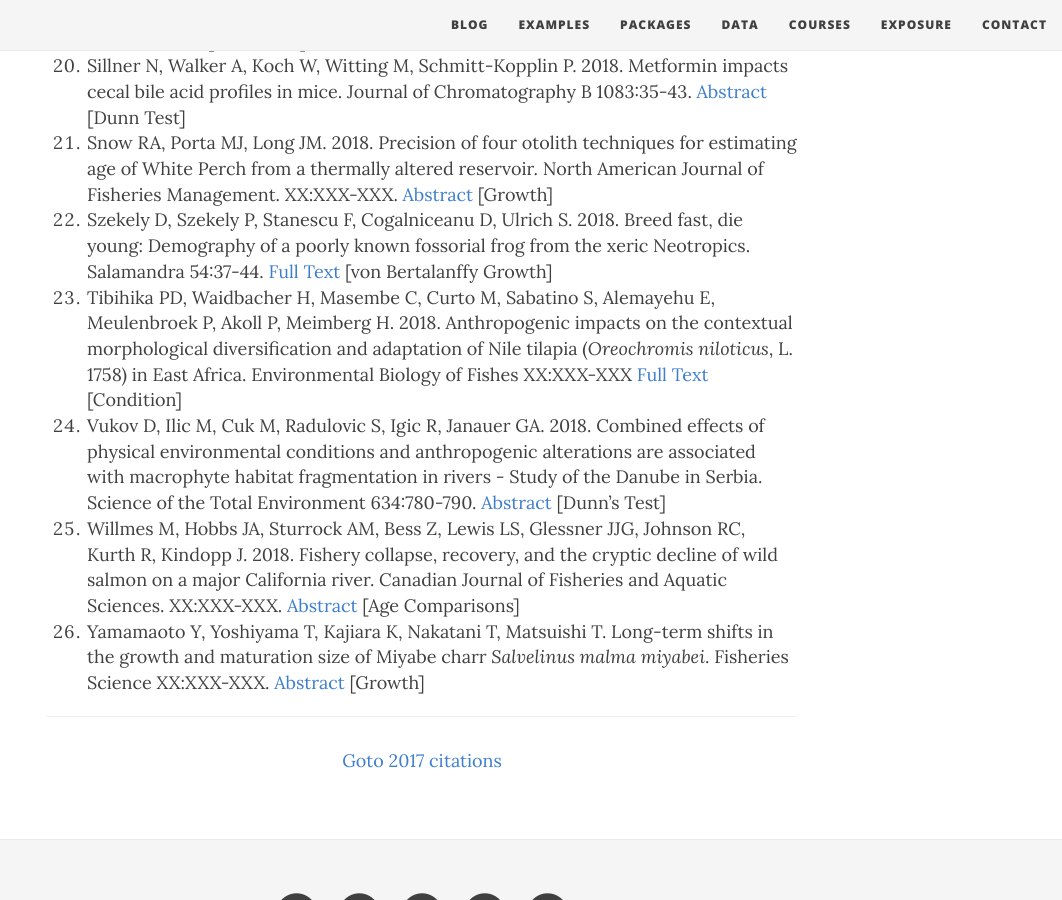
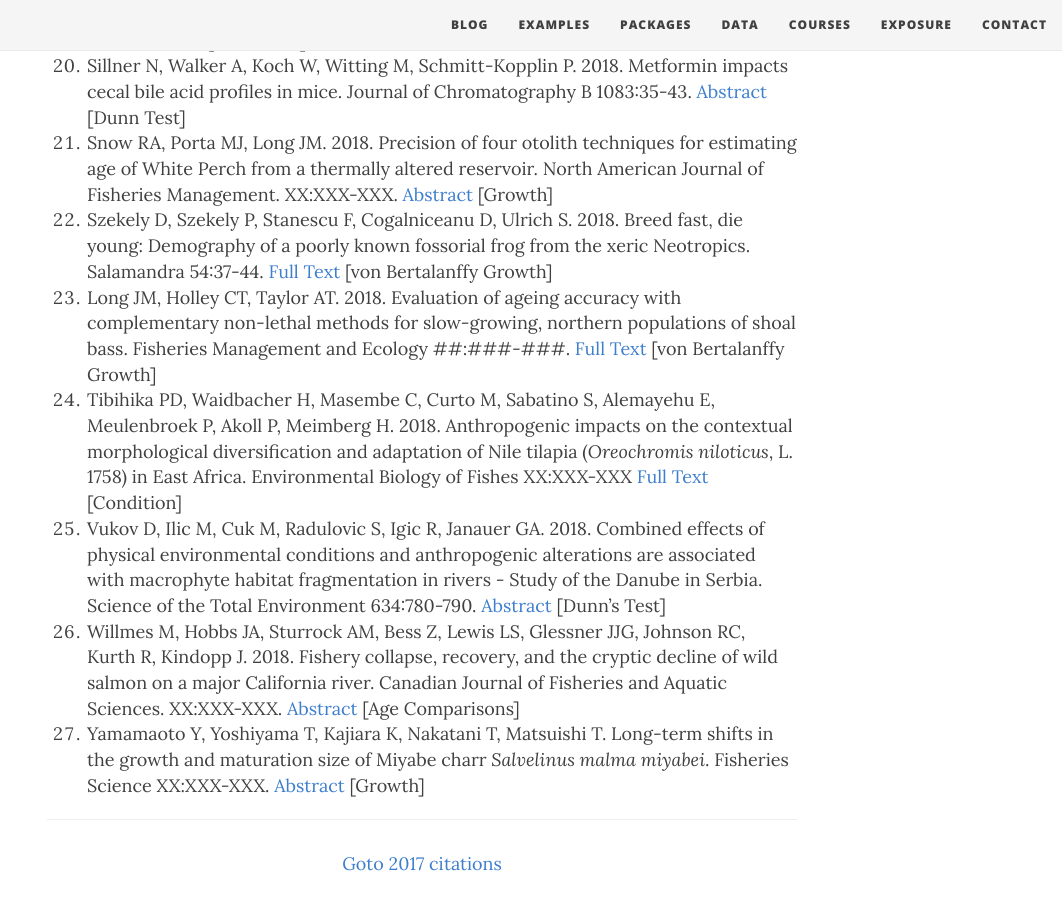
Before and after one commit to droglenc/fishR, a Jekyll site: the page built from exposure/exposure-citations18.md, in a window 1280 px wide and 900 px high, scrolled down 2144 px. Shown: the whole window, without its empty margins (218-1280 px from the left). Built offline with Jekyll 4.4.1, drawn with Linux system fonts in a browser that asks for light colours; nearby versions of some CDN libraries; some of the changed lines change nothing that is shown.

Commit message:
Added citation

```diff
--- a/exposure/exposure-citations18.md
+++ b/exposure/exposure-citations18.md
@@ -5,7 +5,7 @@ subtitle: fishR and FSA is Being Used!!
 css: "/css/exposure-citation.css"
 ---
 
-The [**IFAR** book](http://derekogle.com/IFAR/), **fishR** website, or the **FSA** package were cited in the following <span id="contact-div">26</span> publications.
+The [**IFAR** book](http://derekogle.com/IFAR/), **fishR** website, or the **FSA** package were cited in the following <span id="contact-div">27</span> publications.
 
 1. Agbani PO, Kafoutchoni KM, Salako KV, Gbedomon RC, Kegbe AM, Karen H, Sinsin B. 2018. Traditional ecological knowledge-based assessment of threatened woody species and their potential substitutes in the Atakora mountain chain, a threatened hotspot of biodiversity in Northwestern Benin, West Africa. Journal of Ethnobiology and Ethnomedicine 14:21. [Full Text](https://ethnobiomed.biomedcentral.com/articles/10.1186/s13002-018-0219-6) [Dunn's Test]
 1. Babaluk JA, Knopp JA, Reist JD. 2018. Assessment of fish populations in six lakes near Sach Harbour, Banks Island, Northwest Territories, 1993-1994. Canada/Inuvialuit Fisheries Joint Management Committee Reort 2018-01. [Full Text](https://www.researchgate.net/profile/John_Babaluk/publication/323547130_Assessment_of_fish_populations_in_six_lakes_near_Sachs_Harbour_Banks_Island_Northwest_Territories_1993-1994/links/5a9c0c8baca2721e3f320937/Assessment-of-fish-populations-in-six-lakes-near-Sachs-Harbour-Banks-Island-Northwest-Territories-1993-1994.pdf) [von Bertalanffy Growth]
@@ -29,6 +29,7 @@ The [**IFAR** book](http://derekogle.com/IFAR/), **fishR** website, or the **FSA
 1. Sillner N, Walker A, Koch W, Witting M, Schmitt-Kopplin P. 2018. Metformin impacts cecal bile acid profiles in mice. Journal of Chromatography B 1083:35-43. [Abstract](https://www.sciencedirect.com/science/article/pii/S1570023218300795) [Dunn Test]
 1. Snow RA, Porta MJ, Long JM. 2018. Precision of four otolith techniques for estimating age of White Perch from a thermally altered reservoir. North American Journal of Fisheries Management. XX:XXX-XXX. [Abstract](https://onlinelibrary.wiley.com/doi/abs/10.1002/nafm.10069) [Growth]
 1. Szekely D, Szekely P, Stanescu F, Cogalniceanu D, Ulrich S. 2018. Breed fast, die young: Demography of a poorly known fossorial frog from the xeric Neotropics. Salamandra 54:37-44. [Full Text](https://www.researchgate.net/profile/Florina_Stanescu/publication/320779366_Breed_fast_die_young_Demography_of_a_poorly_known_fossorial_frog_from_the_xeric_Neotropics/links/5a85c642aca272017e564ce2/Breed-fast-die-young-Demography-of-a-poorly-known-fossorial-frog-from-the-xeric-Neotropics.pdf) [von Bertalanffy Growth]
+1. Long JM, Holley CT, Taylor AT. 2018. Evaluation of ageing accuracy with complementary non-lethal methods for slow-growing, northern populations of shoal bass. Fisheries Management and Ecology ##:###-###. [Full Text](https://www.researchgate.net/publication/323615561_Evaluation_of_ageing_accuracy_with_complementary_non-lethal_methods_for_slow-growing_northern_populations_of_shoal_bass) [von Bertalanffy Growth]
 1. Tibihika PD, Waidbacher H, Masembe C, Curto M, Sabatino S, Alemayehu E, Meulenbroek P, Akoll P, Meimberg H. 2018. Anthropogenic impacts on the contextual morphological diversification and adaptation of Nile tilapia (*Oreochromis niloticus*, L. 1758) in East Africa. Environmental Biology of Fishes XX:XXX-XXX [Full Text](https://link.springer.com/article/10.1007/s10641-017-0704-0) [Condition]
 1. Vukov D, Ilic M, Cuk M, Radulovic S, Igic R, Janauer GA. 2018. Combined effects of physical environmental conditions and anthropogenic alterations are associated with macrophyte habitat fragmentation in rivers - Study of the Danube in Serbia. Science of the Total Environment 634:780-790. [Abstract](https://www.sciencedirect.com/science/article/pii/S0048969718311288) [Dunn's Test]
 1. Willmes M, Hobbs JA, Sturrock AM, Bess Z, Lewis LS, Glessner JJG, Johnson RC, Kurth R, Kindopp J. 2018. Fishery collapse, recovery, and the cryptic decline of wild salmon on a major California river. Canadian Journal of Fisheries and Aquatic Sciences. XX:XXX-XXX. [Abstract](http://www.nrcresearchpress.com/doi/abs/10.1139/cjfas-2017-0273#.Wl5BqnlG3uM) [Age Comparisons]
```
